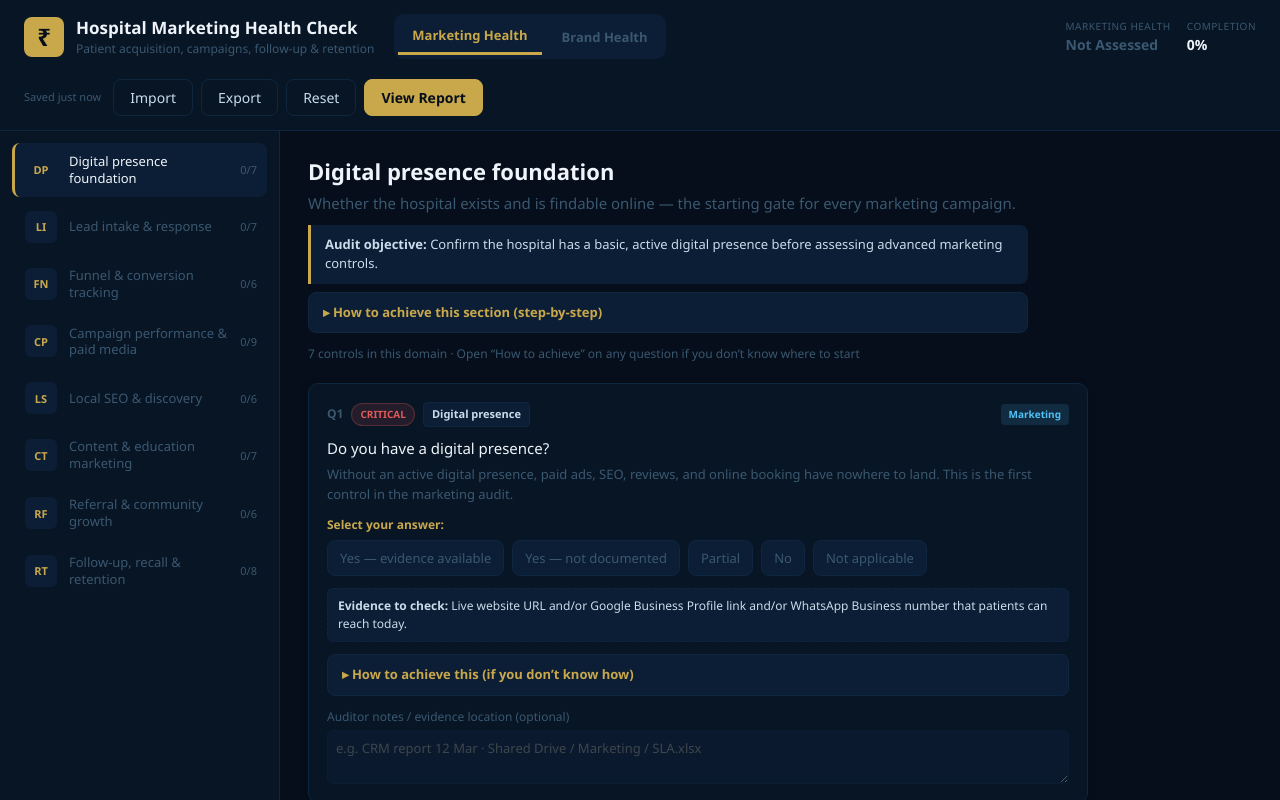
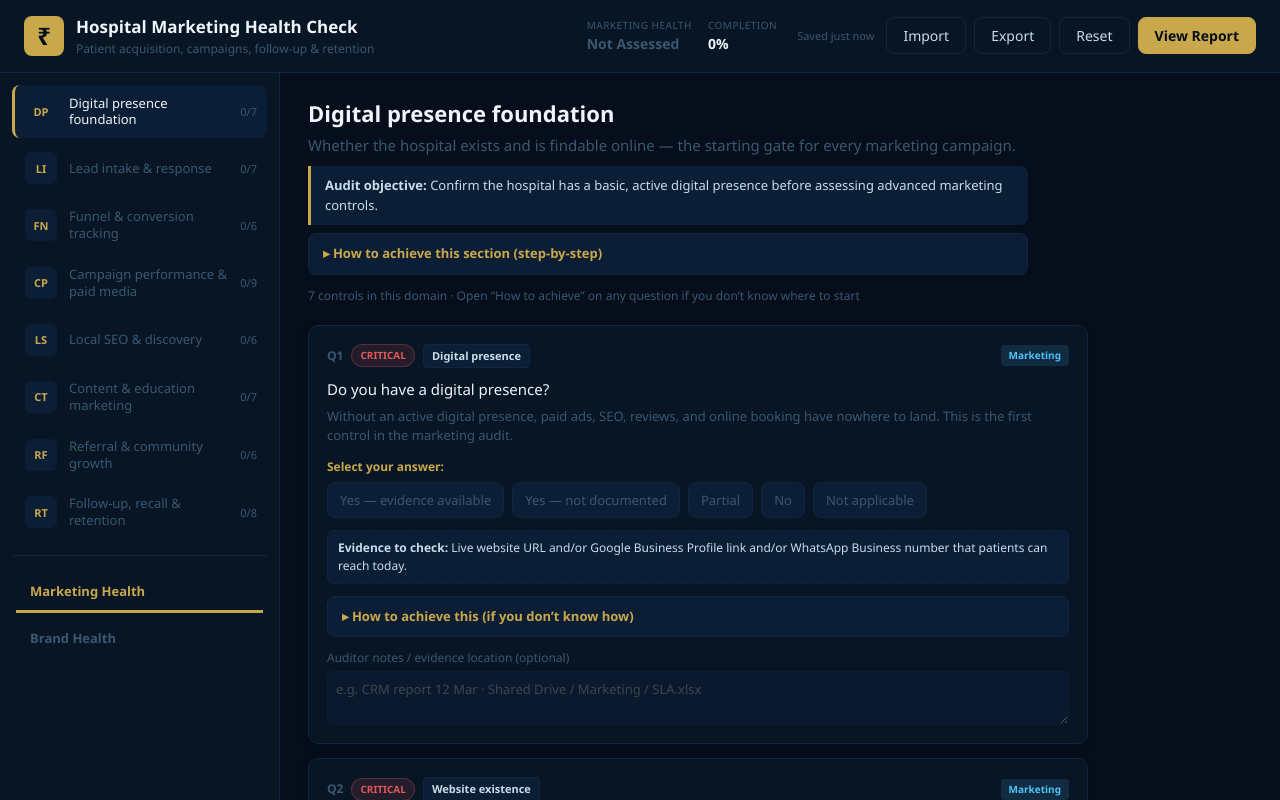
Before and after one commit to upadhyaymehul9-prog/marketing-leakage-check-for-healthcare, a React (Vite) app: page / in a window 1280 px wide. Shown: the top 800 px of the page. Built offline with nearby package versions, Linux system fonts and the light colour scheme.

Commit message:
feat: move Marketing/Brand Health toggle into sidebar
Relocates the page-nav tabs from the top header into the sidebar,
below the section list, per request.

```diff
--- a/src/components/AuditShell.tsx
+++ b/src/components/AuditShell.tsx
@@ -74,23 +74,6 @@ export default function AuditShell({
           </div>
         </div>
 
-        <nav className="page-nav" aria-label="Audit pages">
-          <button
-            type="button"
-            className={`page-nav__link ${page === 'marketing' ? 'is-active' : ''}`}
-            onClick={() => onNavigate('marketing')}
-          >
-            Marketing Health
-          </button>
-          <button
-            type="button"
-            className={`page-nav__link ${page === 'branding' ? 'is-active' : ''}`}
-            onClick={() => onNavigate('branding')}
-          >
-            Brand Health
-          </button>
-        </nav>
-
         <div className="audit-header__scores">
           <div className="score-pill">
             <span className="score-pill__label">
@@ -146,6 +129,23 @@ export default function AuditShell({
               </button>
             );
           })}
+
+          <div className="page-nav page-nav--sidebar" role="group" aria-label="Audit pages">
+            <button
+              type="button"
+              className={`page-nav__link ${page === 'marketing' ? 'is-active' : ''}`}
+              onClick={() => onNavigate('marketing')}
+            >
+              Marketing Health
+            </button>
+            <button
+              type="button"
+              className={`page-nav__link ${page === 'branding' ? 'is-active' : ''}`}
+              onClick={() => onNavigate('branding')}
+            >
+              Brand Health
+            </button>
+          </div>
         </nav>
 
         <main className="audit-content">{children}</main>
--- a/src/styles.css
+++ b/src/styles.css
@@ -150,6 +150,20 @@ button {
   background: var(--panel2);
   padding: 4px;
   border-radius: 10px;
+}
+
+.page-nav--sidebar {
+  flex-direction: column;
+  margin-top: 16px;
+  padding-top: 16px;
+  border-top: 1px solid var(--border);
+  background: transparent;
+  border-radius: 0;
+}
+
+.page-nav--sidebar .page-nav__link {
+  text-align: left;
+  padding: 10px 14px;
 }
 
 .page-nav__link {
```
